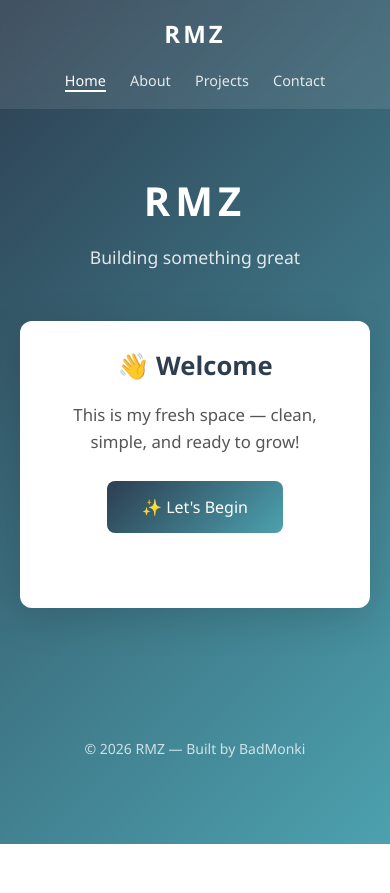
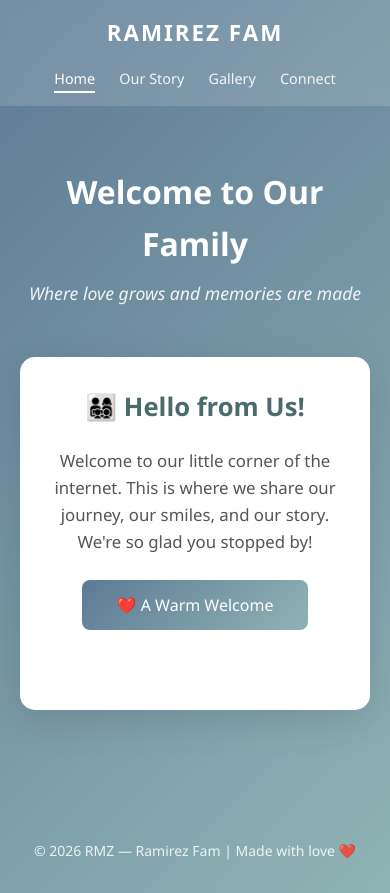
Before and after one commit to badmonkidev-svg/RMZ, a plain HTML site: page index.html in a window 390 px wide. Before the commit the page ends 844 px from the top, so only its background shows below. Drawn offline with Linux system fonts and the light colour scheme.

Commit message:
Updated to Ramirez Fam website ❤️
Commit 6 files to main

```diff
--- a/index.html
+++ b/index.html
@@ -3,36 +3,36 @@
 <head>
     <meta charset="UTF-8">
     <meta name="viewport" content="width=device-width, initial-scale=1.0">
-    <title>RMZ — Home</title>
+    <title>RMZ — Ramirez Fam</title>
     <link rel="stylesheet" href="style.css">
 </head>
 <body>
     <nav class="navbar">
-        <div class="nav-logo">RMZ</div>
+        <div class="nav-logo">RAMIREZ FAM</div>
         <div class="nav-links">
             <a href="index.html" class="active">Home</a>
-            <a href="about.html">About</a>
-            <a href="projects.html">Projects</a>
-            <a href="contact.html">Contact</a>
+            <a href="about.html">Our Story</a>
+            <a href="gallery.html">Gallery</a>
+            <a href="contact.html">Connect</a>
         </div>
     </nav>
 
     <div class="container">
         <header>
-            <h1>RMZ</h1>
-            <p>Building something great</p>
+            <h1>Welcome to Our Family</h1>
+            <p>Where love grows and memories are made</p>
         </header>
 
         <div class="card">
-            <h2>👋 Welcome</h2>
-            <p>This is my fresh space — clean, simple, and ready to grow!</p>
-            <button id="actionBtn">✨ Let's Begin</button>
+            <h2>👨‍👩‍👧‍👦 Hello from Us!</h2>
+            <p>Welcome to our little corner of the internet. This is where we share our journey, our smiles, and our story. We're so glad you stopped by!</p>
+            <button id="actionBtn">❤️ A Warm Welcome</button>
             <p id="displayMessage"></p>
         </div>
     </div>
 
     <footer>
-        <p>&copy; 2026 RMZ — Built by BadMonki</p>
+        <p>&copy; 2026 RMZ — Ramirez Fam | Made with love ❤️</p>
     </footer>
 
     <script src="script.js"></script>
--- a/script.js
+++ b/script.js
@@ -4,12 +4,12 @@ let isActive = false;
 
 actionBtn.addEventListener('click', function() {
     if (!isActive) {
-        displayMessage.textContent = "🌟 Let's create something amazing!";
+        displayMessage.textContent = "❤️ Welcome to our family website — so glad you're here!";
         isActive = true;
-        actionBtn.textContent = "✨ Keep Going!";
+        actionBtn.textContent = "💙 Thank You";
     } else {
-        displayMessage.textContent = "💪 Every step counts — you've got this!";
+        displayMessage.textContent = "Family — where life begins and love never ends.";
     }
 });
 
-console.log("RMZ site is live! 🚀");
+console.log("RAMIREZ FAM website ❤️");
--- a/style.css
+++ b/style.css
@@ -6,7 +6,7 @@
 }
 
 body {
-    background: linear-gradient(135deg, #2c3e50 0%, #4ca1af 100%);
+    background: linear-gradient(135deg, #5d7a96 0%, #8fb4b4 100%);
     min-height: 100vh;
     color: #333;
     line-height: 1.6;
@@ -14,7 +14,7 @@ body {
 
 /* Navigation Bar */
 .navbar {
-    background: rgba(255, 255, 255, 0.1);
+    background: rgba(255, 255, 255, 0.15);
     backdrop-filter: blur(10px);
     padding: 20px 40px;
     display: flex;
@@ -26,17 +26,17 @@ body {
 }
 
 .nav-logo {
-    font-size: 1.5rem;
+    font-size: 1.4rem;
     font-weight: bold;
-    letter-spacing: 3px;
+    letter-spacing: 2px;
     color: white;
 }
 
 .nav-links a {
     color: white;
     text-decoration: none;
-    margin-left: 30px;
-    opacity: 0.85;
+    margin-left: 25px;
+    opacity: 0.9;
     transition: all 0.3s ease;
 }
 
@@ -44,6 +44,7 @@ body {
 .nav-links a.active {
     opacity: 1;
     border-bottom: 2px solid white;
+    padding-bottom: 3px;
 }
 
 /* Main Container */
@@ -61,92 +62,93 @@ header {
 }
 
 header h1 {
-    font-size: 3.5rem;
-    letter-spacing: 5px;
+    font-size: 2.8rem;
     margin-bottom: 10px;
 }
 
 header p {
-    opacity: 0.85;
+    opacity: 0.9;
     font-size: 1.1rem;
+    font-style: italic;
 }
 
 /* Cards */
 .card {
     background: white;
-    padding: 40px;
-    border-radius: 12px;
-    box-shadow: 0 10px 40px rgba(0, 0, 0, 0.15);
+    padding: 45px;
+    border-radius: 15px;
+    box-shadow: 0 10px 40px rgba(0, 0, 0, 0.12);
     text-align: center;
     animation: fadeIn 0.6s ease-out;
 }
 
 .card h2 {
-    color: #2c3e50;
-    margin-bottom: 15px;
+    color: #4a6b6b;
+    margin-bottom: 20px;
     font-size: 1.6rem;
 }
 
 .card p {
     color: #555;
     font-size: 1.05rem;
+    max-width: 600px;
+    margin: 0 auto;
 }
 
 /* Button */
-button, .contact-btn {
-    background: linear-gradient(135deg, #2c3e50 0%, #4ca1af 100%);
+button {
+    background: linear-gradient(135deg, #5d7a96 0%, #8fb4b4 100%);
     color: white;
     border: none;
-    padding: 15px 35px;
+    padding: 14px 35px;
     font-size: 16px;
     border-radius: 8px;
     cursor: pointer;
     margin-top: 25px;
     transition: all 0.3s ease;
-    text-decoration: none;
-    display: inline-block;
 }
 
-button:hover, .contact-btn:hover {
-    transform: translateY(-3px);
-    box-shadow: 0 6px 20px rgba(44, 62, 80, 0.25);
+button:hover {
+    transform: translateY(-2px);
+    box-shadow: 0 5px 20px rgba(93, 122, 150, 0.3);
 }
 
 #displayMessage {
     margin-top: 20px;
-    font-size: 18px;
-    color: #2c3e50;
+    font-size: 17px;
+    color: #4a6b6b;
     font-weight: 500;
     min-height: 30px;
 }
 
-/* Projects Grid */
-.projects-grid {
+/* Gallery Grid */
+.gallery-grid {
     display: grid;
     grid-template-columns: repeat(auto-fit, minmax(280px, 1fr));
     gap: 25px;
     margin-top: 20px;
 }
 
-.project-card {
+.gallery-card {
     background: white;
-    padding: 30px;
-    border-radius: 10px;
+    padding: 35px 25px;
+    border-radius: 12px;
     box-shadow: 0 5px 25px rgba(0, 0, 0, 0.08);
     transition: transform 0.3s ease;
+    text-align: center;
 }
 
-.project-card:hover {
+.gallery-card:hover {
     transform: translateY(-5px);
 }
 
-.project-card h3 {
-    color: #2c3e50;
+.gallery-card h3 {
+    color: #4a6b6b;
     margin-bottom: 10px;
 }
 
-.project-card p {
-    color: #666;
+.gallery-card p {
+    color: #777;
     font-size: 0.95rem;
 }
 
@@ -155,7 +157,7 @@ footer {
     text-align: center;
     color: white;
     padding: 30px;
-    opacity: 0.75;
+    opacity: 0.85;
     font-size: 14px;
     margin-top: 40px;
 }
@@ -186,10 +188,10 @@ footer {
     }
 
     header h1 {
-        font-size: 2.5rem;
+        font-size: 2rem;
     }
 
     .card {
-        padding: 25px;
+        padding: 30px 20px;
     }
 }
```
Also changed, not shown: about.html (+9 -9 lines), contact.html (+9 -9 lines), gallery.html (added, +43 -0 lines).
